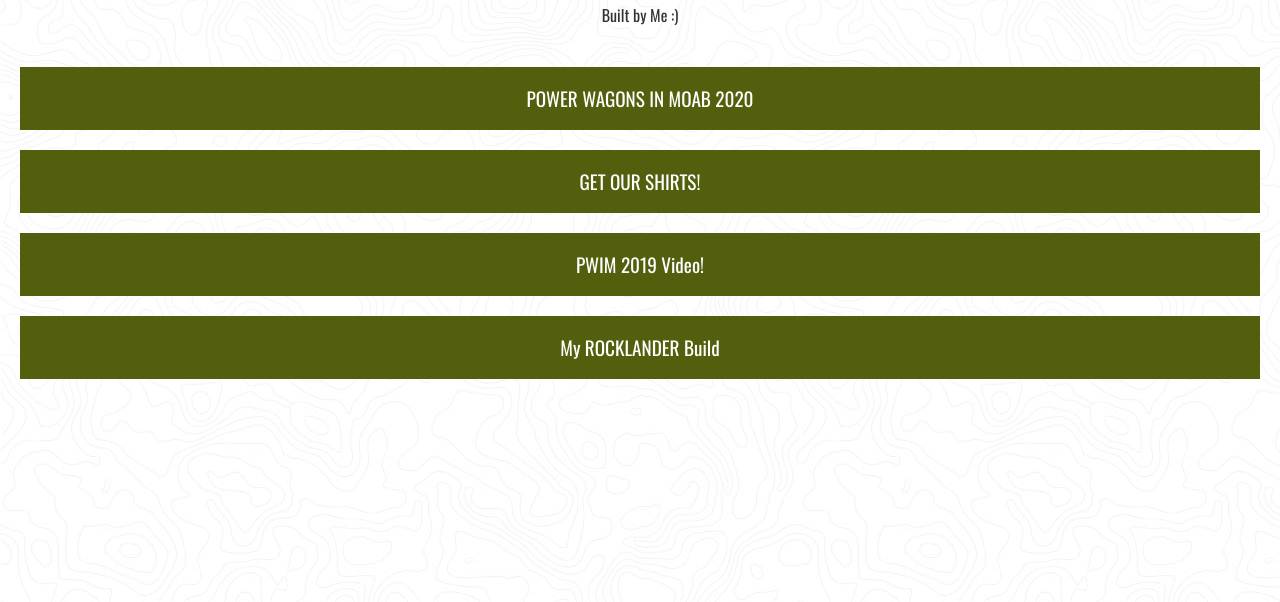
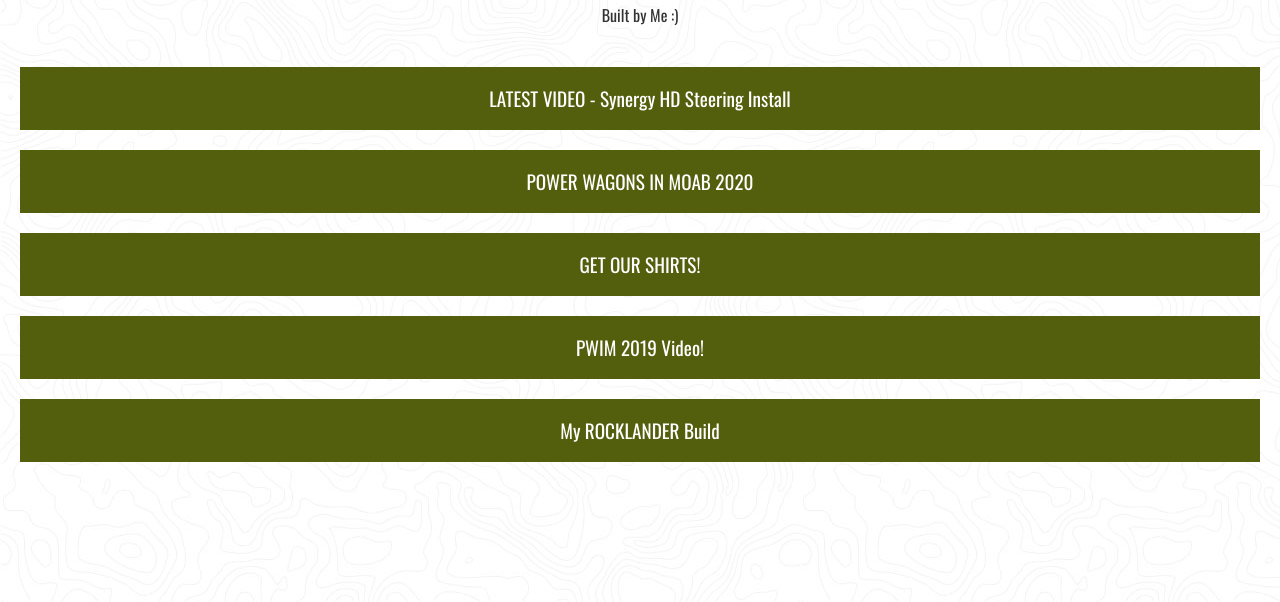
Before and after one commit to 1337hero/offroadtreks, a plain HTML site: page index.html in a window 1280 px wide. Shown: the part 198-800 px from the top of the page. Drawn offline with nearby package versions, Linux system fonts and the light colour scheme.

Commit message:
latest video link added

```diff
--- a/index.html
+++ b/index.html
@@ -177,6 +177,7 @@
 
         <!-- Link List -->
         <div class="link-list">
+            <a href="https://l.offroadtreks.co/dq84qz" target="_blank" rel="bookmark" class="text-link">LATEST VIDEO - Synergy HD Steering Install</a>
             <a href="http://l.offroadtreks.co/uAM01v" target="_blank" rel="bookmark" class="text-link">POWER WAGONS IN MOAB 2020</a>
             <a href="https://l.offroadtreks.co/kVhUJ0" target="_blank" rel="bookmark" class="text-link">GET OUR SHIRTS!</a>
             <a href="http://l.offroadtreks.co/DMhitZ" target="_blank" rel="bookmark" class="text-link">PWIM 2019 Video!</a>
```
